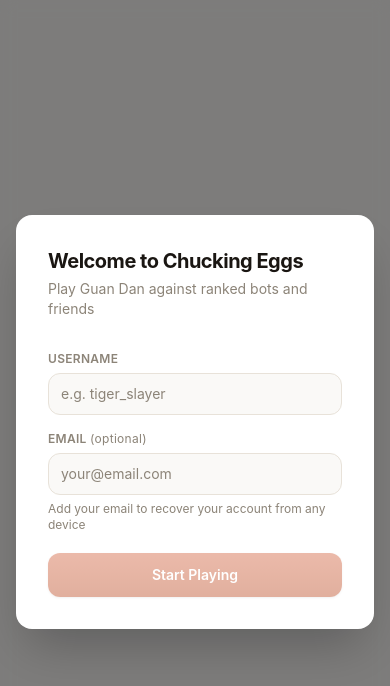
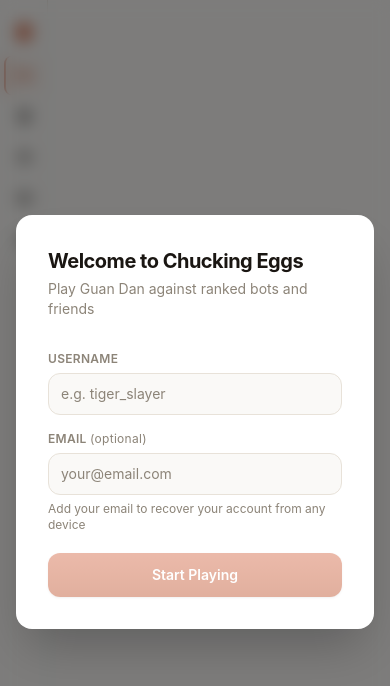
Before and after one commit to winstonxcai/chucking-eggs, a Next.js app in the folder web/frontend/: page /game in a window 390 px wide. Shown: the top 686 px of the page. Built offline with nearby package versions, Linux system fonts and the light colour scheme; no server answers.

Commit message:
Show sidebar on connecting/error screens; sidebar always visible

```diff
--- a/web/frontend/app/game/page.tsx
+++ b/web/frontend/app/game/page.tsx
@@ -129,7 +129,7 @@ function GameContent() {
 
   if (createError) {
     return (
-      <div className="h-screen flex items-center justify-center bg-background">
+      <div className="h-full flex items-center justify-center bg-background">
         <div className="flex flex-col items-center gap-4 text-center max-w-sm px-4">
           <p className="text-text-secondary">{createError}</p>
           <a href="/" className="text-sm text-accent underline">Back to home</a>
@@ -140,7 +140,7 @@ function GameContent() {
 
   if (!gameId || !gameState) {
     return (
-      <div className="h-screen flex items-center justify-center bg-background">
+      <div className="h-full flex items-center justify-center bg-background">
         <div className="flex flex-col items-center gap-3">
           <div className="w-8 h-8 border-2 border-accent border-t-transparent rounded-full animate-spin" />
           <span className="text-sm text-text-secondary">
@@ -173,7 +173,7 @@ export default function GamePage() {
   return (
     <Suspense
       fallback={
-        <div className="h-screen flex items-center justify-center bg-background">
+        <div className="h-full flex items-center justify-center bg-background">
           <div className="w-8 h-8 border-2 border-accent border-t-transparent rounded-full animate-spin" />
         </div>
       }
--- a/web/frontend/components/layout/Sidebar.tsx
+++ b/web/frontend/components/layout/Sidebar.tsx
@@ -22,7 +22,6 @@ const navItems = [
 export default function Sidebar({ player }: SidebarProps) {
   const pathname = usePathname();
   const { isInGame } = useActiveGame();
-  const isGamePage = pathname === "/game";
   const [collapsed, setCollapsed] = useState(false);
 
   useEffect(() => {
@@ -40,9 +39,9 @@ export default function Sidebar({ player }: SidebarProps) {
 
   return (
     <aside
-      className={`shrink-0 flex-col border-r border-border bg-background transition-[width] duration-200 ease-out ${
-        isGamePage ? "hidden lg:flex" : "flex"
-      } ${expanded ? "w-12 lg:w-[200px]" : "w-12"}`}
+      className={`shrink-0 flex flex-col border-r border-border bg-background transition-[width] duration-200 ease-out ${
+        expanded ? "w-12 lg:w-[200px]" : "w-12"
+      }`}
       style={{ height: "100%" }}
     >
       {/* Brand */}
```
